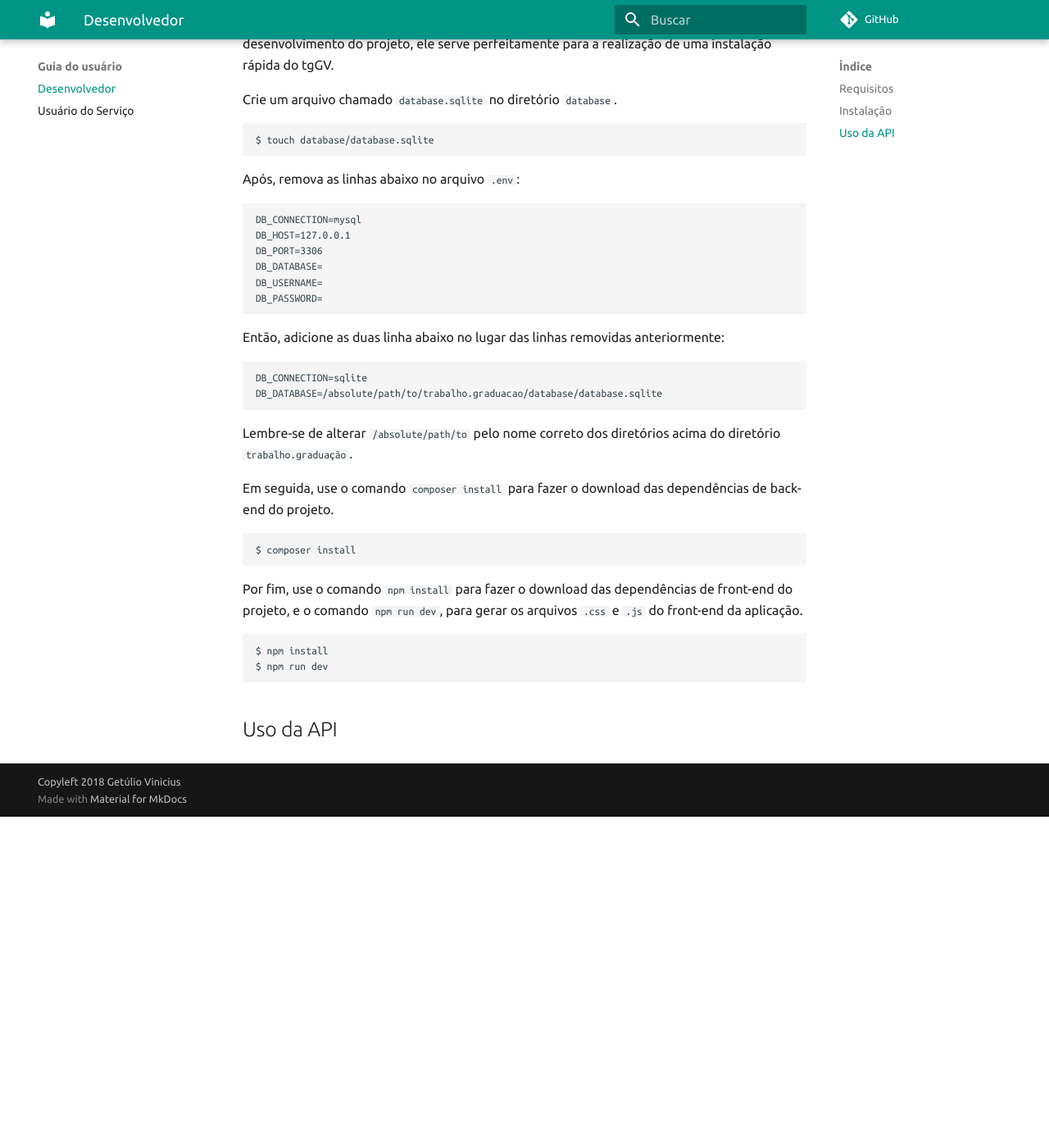
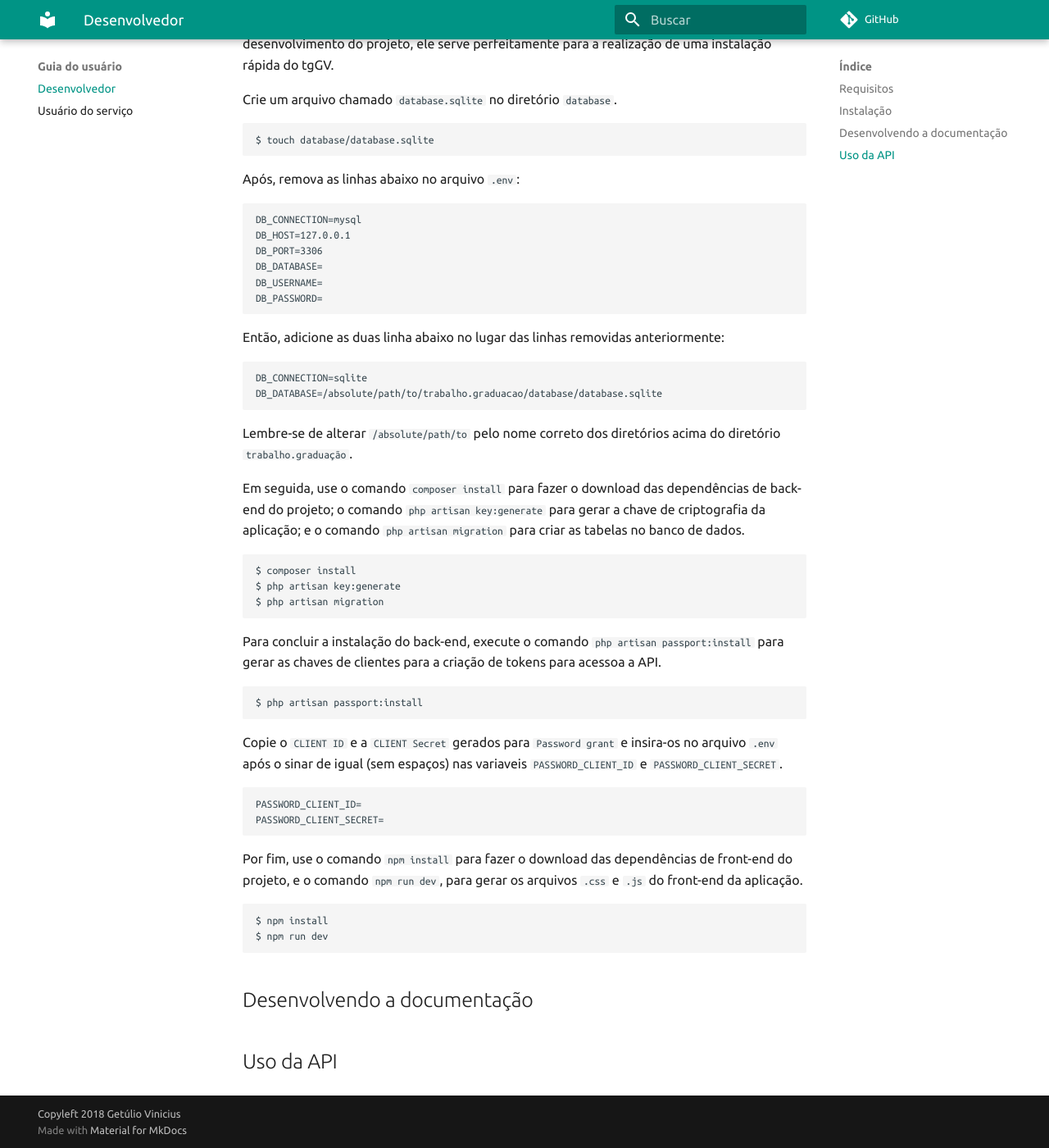
Before and after one commit to getuliovinicius/trabalho.graduacao, an MkDocs documentation site: the page built from docs/mds/guia-usuario/1-desenvolvedor.md, in a window 1280 px wide and 1400 px high, scrolled down 1504 px. Shown: the whole window at 82% size. Built offline with MkDocs 1.6.1 and Material for MkDocs 9.7.7, drawn with Linux system fonts in a browser that asks for light colours; comment, search, counter and statistics services are not loaded; old or Windows-style settings are respelled for this version of MkDocs; before the commit the page ends 2500 px from its top, so only the background shows below that.

Commit message:
Documentação

````diff
--- a/docs/mds/guia-usuario/1-desenvolvedor.md
+++ b/docs/mds/guia-usuario/1-desenvolvedor.md
@@ -78,10 +78,25 @@ DB_DATABASE=/absolute/path/to/trabalho.graduacao/database/database.sqlite
 
 Lembre-se de alterar `/absolute/path/to` pelo nome correto dos diretórios acima do diretório `trabalho.graduação`.
 
-Em seguida, use o comando `composer install` para fazer o download das dependências de back-end do projeto.
+Em seguida, use o comando `composer install` para fazer o download das dependências de back-end do projeto; o comando `php artisan key:generate` para gerar a chave de criptografia da aplicação; e o comando `php artisan migration` para criar as tabelas no banco de dados.
 
 ```
 $ composer install
+$ php artisan key:generate
+$ php artisan migration
+```
+
+Para concluir a instalação do back-end, execute o comando `php artisan passport:install` para gerar as chaves de clientes para a criação de tokens para acessoa a API.
+
+```
+$ php artisan passport:install
+```
+
+Copie o `CLIENT ID` e a `CLIENT Secret` gerados para `Password grant` e insira-os no arquivo `.env` após o sinar de igual (sem espaços) nas variaveis `PASSWORD_CLIENT_ID` e `PASSWORD_CLIENT_SECRET`.
+
+```env
+PASSWORD_CLIENT_ID=
+PASSWORD_CLIENT_SECRET=
 ```
 
 Por fim, use o comando `npm install` para fazer o download das dependências de front-end do projeto, e o comando `npm run dev`, para gerar os arquivos `.css` e `.js` do front-end da aplicação.
@@ -91,5 +106,10 @@ $ npm install
 $ npm run dev
 ```
 
+Desenvolvendo a documentação
+----------------------------
+
+
+
 Uso da API
 ----------
--- a/docs/mkdocs.yml
+++ b/docs/mkdocs.yml
@@ -62,14 +62,14 @@ docs_dir: 'mds'
 pages:
     - Início: 'index.md'
     - Licença: 'licence.md'
-    - Guia de Desenvolvimento:
+    - Guia de desenvolvimento:
         - Requisitos: 'guia-desenvolvimento/1-requisitos.md'
         - Modelagem: 'guia-desenvolvimento/2-modelagem.md'
         - Prototipação: 'guia-desenvolvimento/3-prototipacao.md'
         - Tecnologias: 'guia-desenvolvimento/4-tecnologias.md'
     - Guia do usuário:
         - Desenvolvedor: 'guia-usuario/1-desenvolvedor.md'
-        - Usuário do Serviço: 'guia-usuario/2-usuario-servico.md'
+        - Usuário do serviço: 'guia-usuario/2-usuario-servico.md'
 
 # Extra
 extra:
````
Also changed, not shown: docs/mds/guia-desenvolvimento/4-tecnologias.md (+3 -1 lines), docs/mds/index.md (+2 -2 lines).
